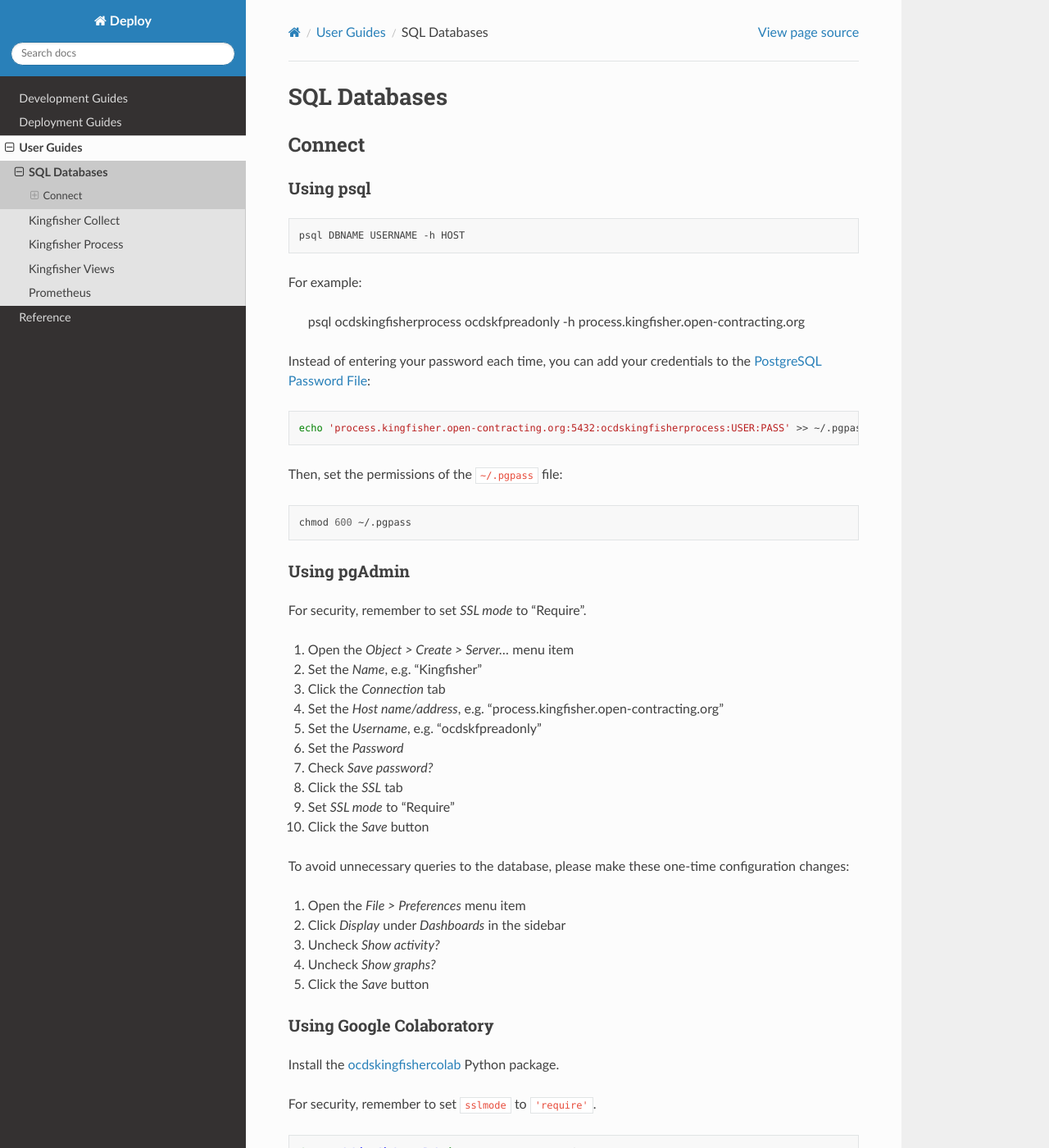
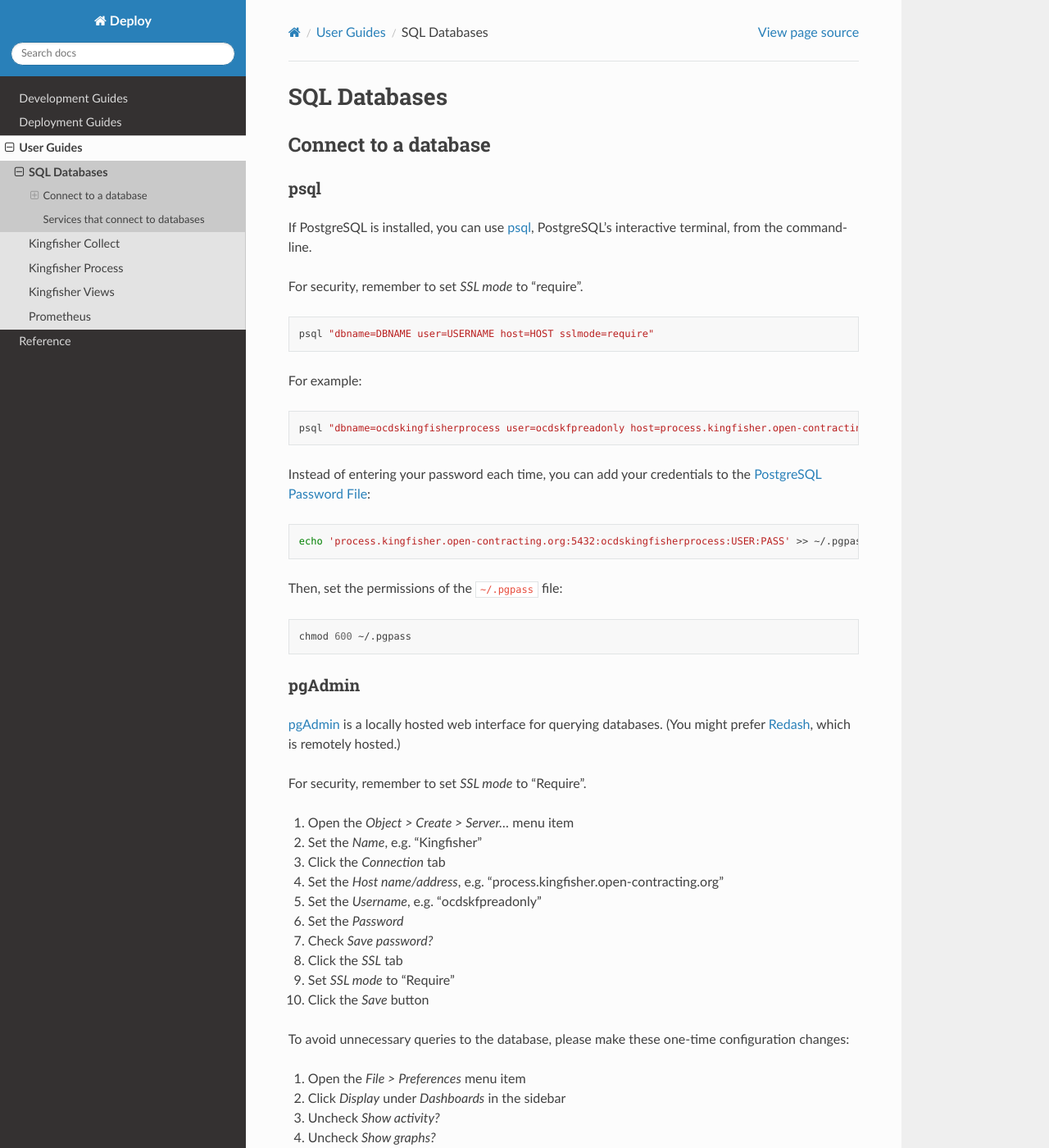
Before and after one commit to open-contracting/deploy, a Sphinx documentation site: the page built from docs/use/databases.rst, in a window 1280 px wide and 1400 px high. Shown: the whole window at 82% size. Built offline with Sphinx 7.4.7 and the Read the Docs theme 2.0.0, drawn with Linux system fonts in a browser that asks for light colours; some of the changed text lies outside the part shown.

Commit message:
databases: Add sslmode to psql example. Add other services that connect to DB. Add a blurb about each tool.

```diff
--- a/docs/use/databases.rst
+++ b/docs/use/databases.rst
@@ -1,19 +1,25 @@
 SQL Databases
 =============
 
-Connect
--------
+Connect to a database
+---------------------
 
-Using psql
-~~~~~~~~~~
+psql
+~~~~
+
+If PostgreSQL is installed, you can use `psql <https://www.postgresql.org/docs/current/app-psql.html>`__, PostgreSQL's interactive terminal, from the command-line.
+
+For security, remember to set *SSL mode* to "require".
 
 .. code-block:: bash
 
-   psql DBNAME USERNAME -h HOST
+   psql "dbname=DBNAME user=USERNAME host=HOST sslmode=require"
 
 For example:
 
-   psql ocdskingfisherprocess ocdskfpreadonly -h process.kingfisher.open-contracting.org
+.. code-block:: bash
+
+   psql "dbname=ocdskingfisherprocess user=ocdskfpreadonly host=process.kingfisher.open-contracting.org sslmode=require"
 
 Instead of entering your password each time, you can add your credentials to the `PostgreSQL Password File <https://www.postgresql.org/docs/11/libpq-pgpass.html>`__:
 
@@ -27,8 +33,10 @@
 
    chmod 600 ~/.pgpass
 
-Using pgAdmin
-~~~~~~~~~~~~~
+pgAdmin
+~~~~~~~
+
+`pgAdmin <https://www.pgadmin.org>`__ is a locally hosted web interface for querying databases. (You might prefer `Redash <https://redash.open-contracting.org>`__, which is remotely hosted.)
 
 For security, remember to set *SSL mode* to "Require".
 
@@ -51,8 +59,10 @@
 #. Uncheck *Show graphs?*
 #. Click the *Save* button
 
-Using Google Colaboratory
-~~~~~~~~~~~~~~~~~~~~~~~~~
+Google Colaboratory
+~~~~~~~~~~~~~~~~~~~
+
+`Google Colaboratory <https://colab.research.google.com/notebooks/welcome.ipynb>`__ is an executable document to write, run and share code in Google Drive, similar to `Jupyter Notebook <https://jupyter.org>`__.
 
 Install the `ocdskingfishercolab <https://pypi.org/project/ocdskingfishercolab/>`__ Python package.
 
@@ -69,8 +79,10 @@
        host='process.kingfisher.open-contracting.org',
        sslmode='require')
 
-Using Python
-~~~~~~~~~~~~
+Python
+~~~~~~
+
+`Python <https://www.python.org>`__ is the programming language in which many OCDS tools are written.
 
 Install the `psycopg2 <https://pypi.org/project/psycopg2/>`__ Python package.
 
@@ -87,7 +99,14 @@
        host='process.kingfisher.open-contracting.org',
        sslmode='require')
 
-Using Redash
-~~~~~~~~~~~~
+Services that connect to databases
+----------------------------------
 
-The connection is configured for all users at https://redash.open-contracting.org/data_sources
+Redash
+  The connection is configured for all users at https://redash.open-contracting.org/data_sources
+Kingfisher Process
+  `See documentation <https://kingfisher-process.readthedocs.io/en/latest/config.html#postgresql>`__
+Kingfisher Views
+  `See documentation <https://kingfisher-views.readthedocs.io/en/latest/get-started.html#database-connection-settings>`__
+Pelican
+  The connection is configured in a file.
```
